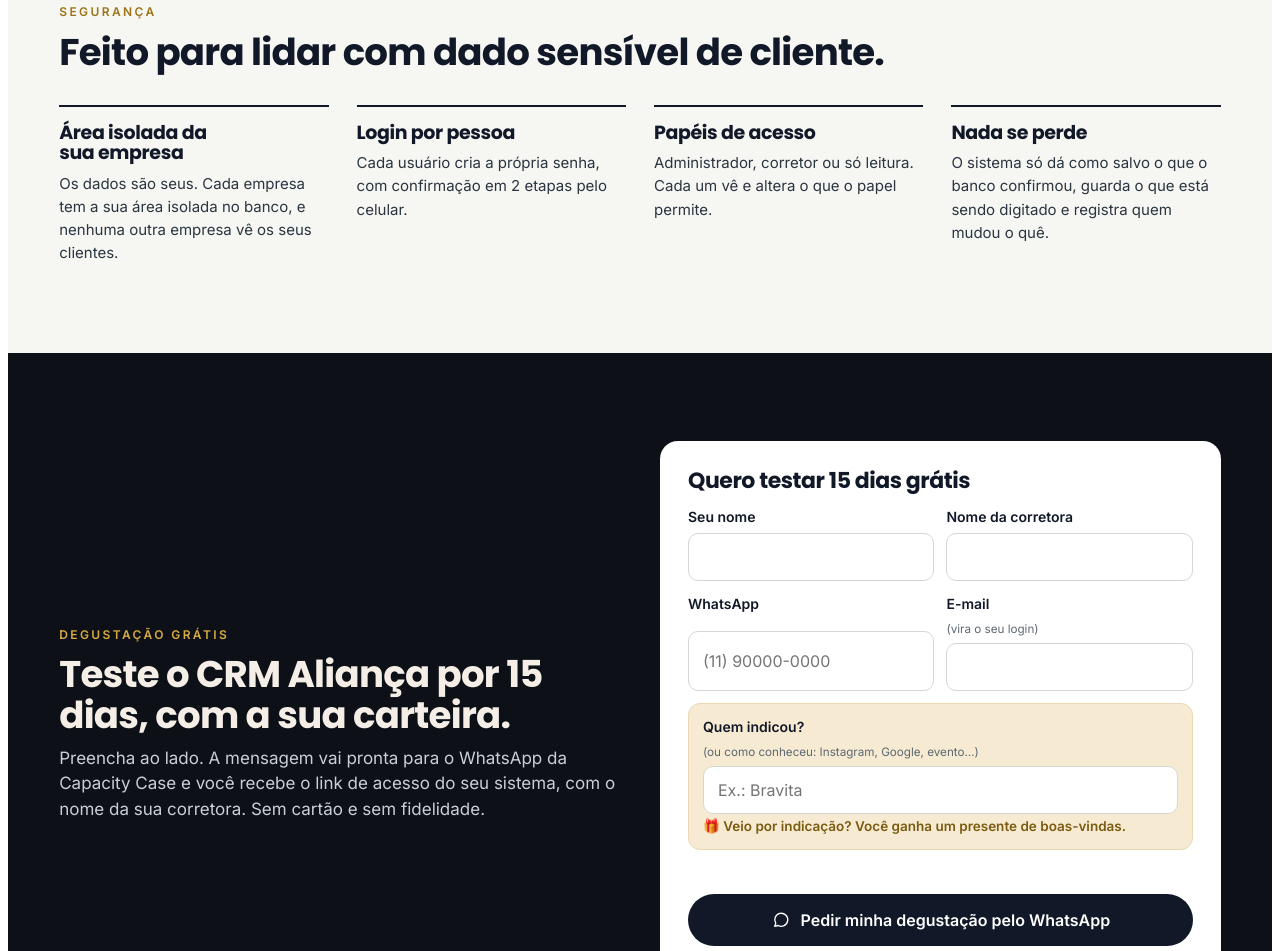
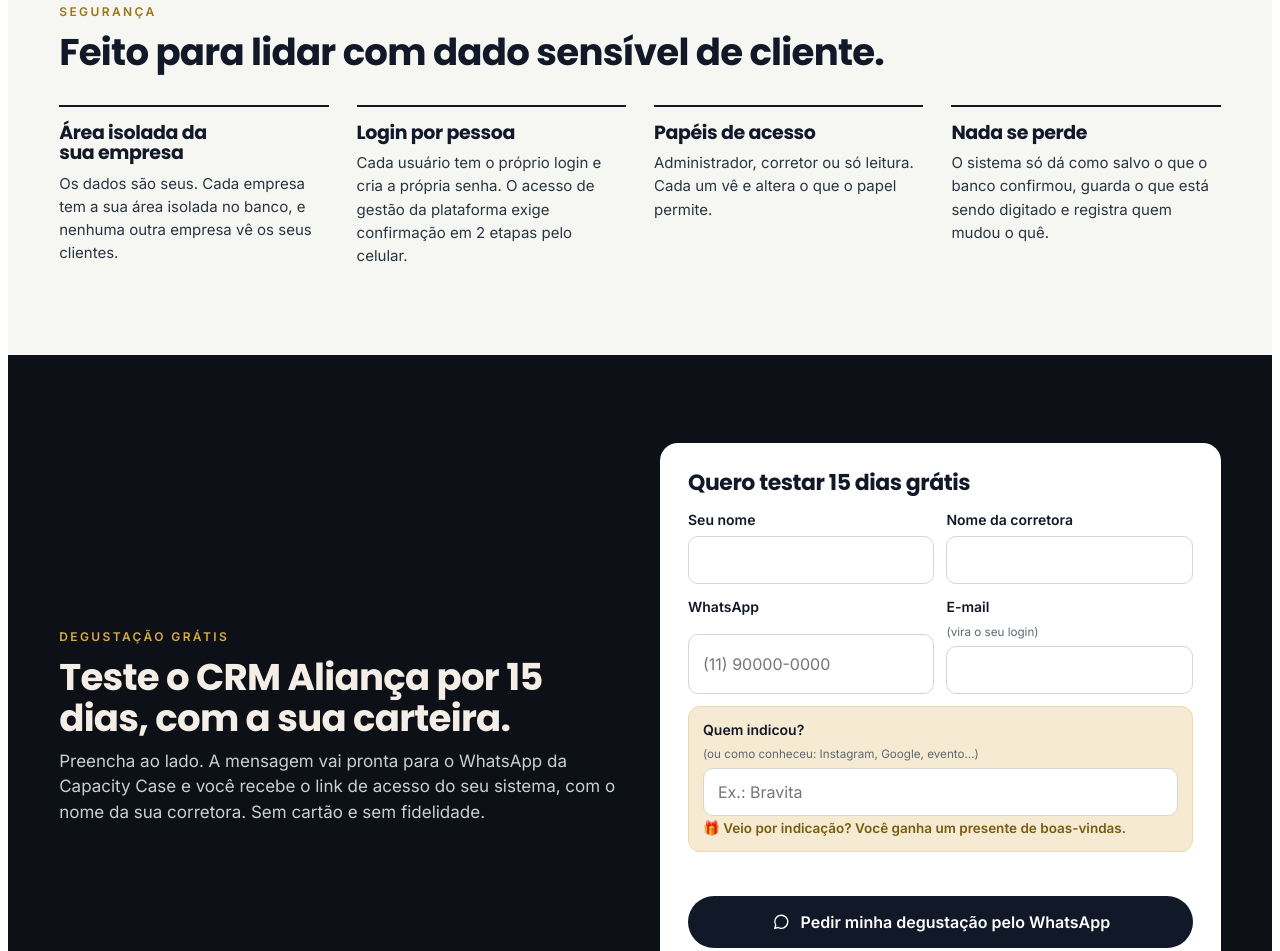
Before and after one commit to luizdeamo-sketch/crmalianca-site, a plain HTML site: page index.html in a window 1280 px wide. Shown: the part 2527-3478 px from the top of the page. Drawn offline with Linux system fonts and the light colour scheme.

Commit message:
Site: 2 etapas só no acesso de gestão (alinhado ao sistema)
Co-Authored-By: Claude Opus 5.5 <noreply@anthropic.com>

```diff
--- a/index.html
+++ b/index.html
@@ -368,7 +368,7 @@ footer .row a:hover { color: var(--gold-bright); }
       </div>
       <div class="trust">
         <div><h3>Área isolada da sua empresa</h3><p>Os dados são seus. Cada empresa tem a sua área isolada no banco, e nenhuma outra empresa vê os seus clientes.</p></div>
-        <div><h3>Login por pessoa</h3><p>Cada usuário cria a própria senha, com confirmação em 2 etapas pelo celular.</p></div>
+        <div><h3>Login por pessoa</h3><p>Cada usuário tem o próprio login e cria a própria senha. O acesso de gestão da plataforma exige confirmação em 2 etapas pelo celular.</p></div>
         <div><h3>Papéis de acesso</h3><p>Administrador, corretor ou só leitura. Cada um vê e altera o que o papel permite.</p></div>
         <div><h3>Nada se perde</h3><p>O sistema só dá como salvo o que o banco confirmou, guarda o que está sendo digitado e registra quem mudou o quê.</p></div>
       </div>
```
